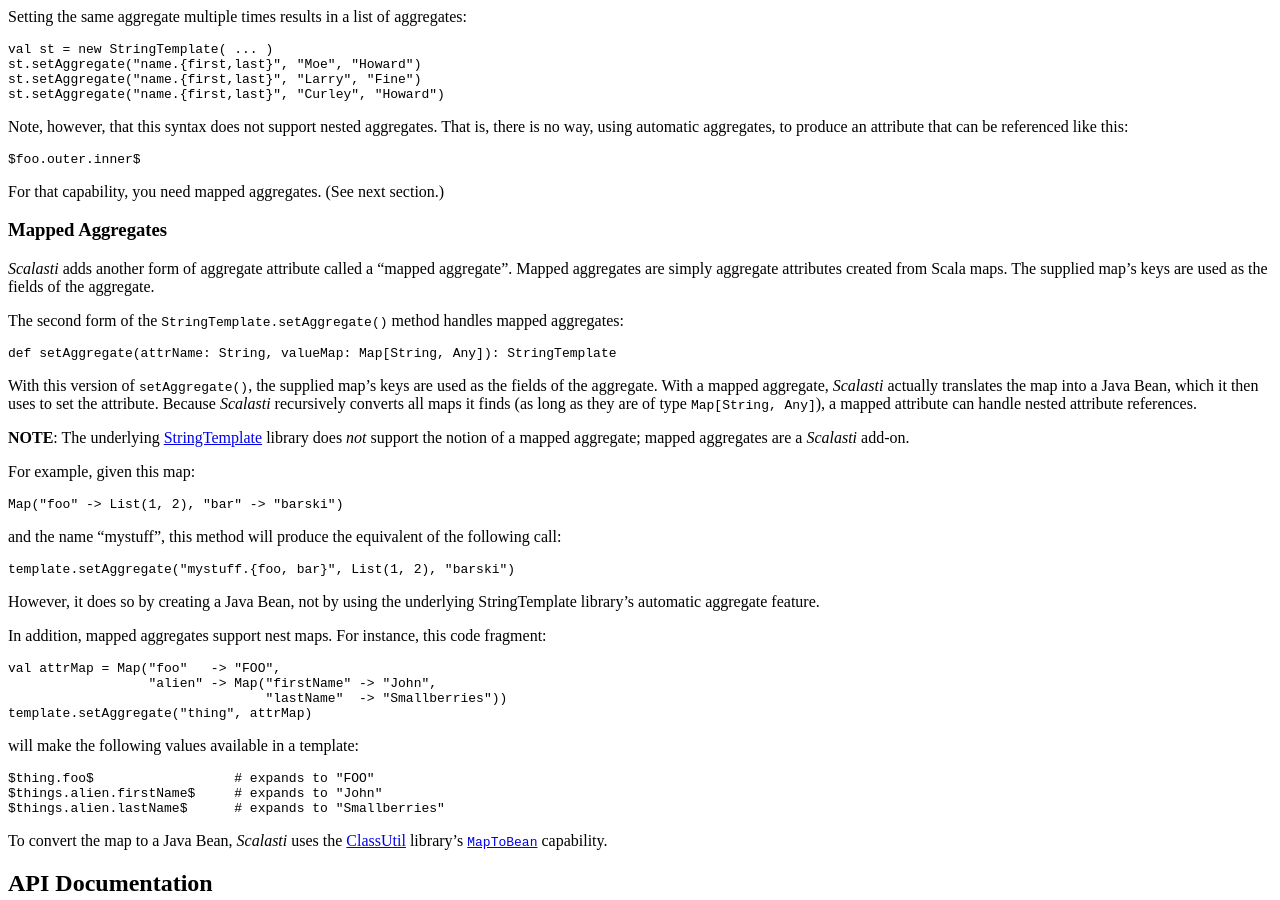
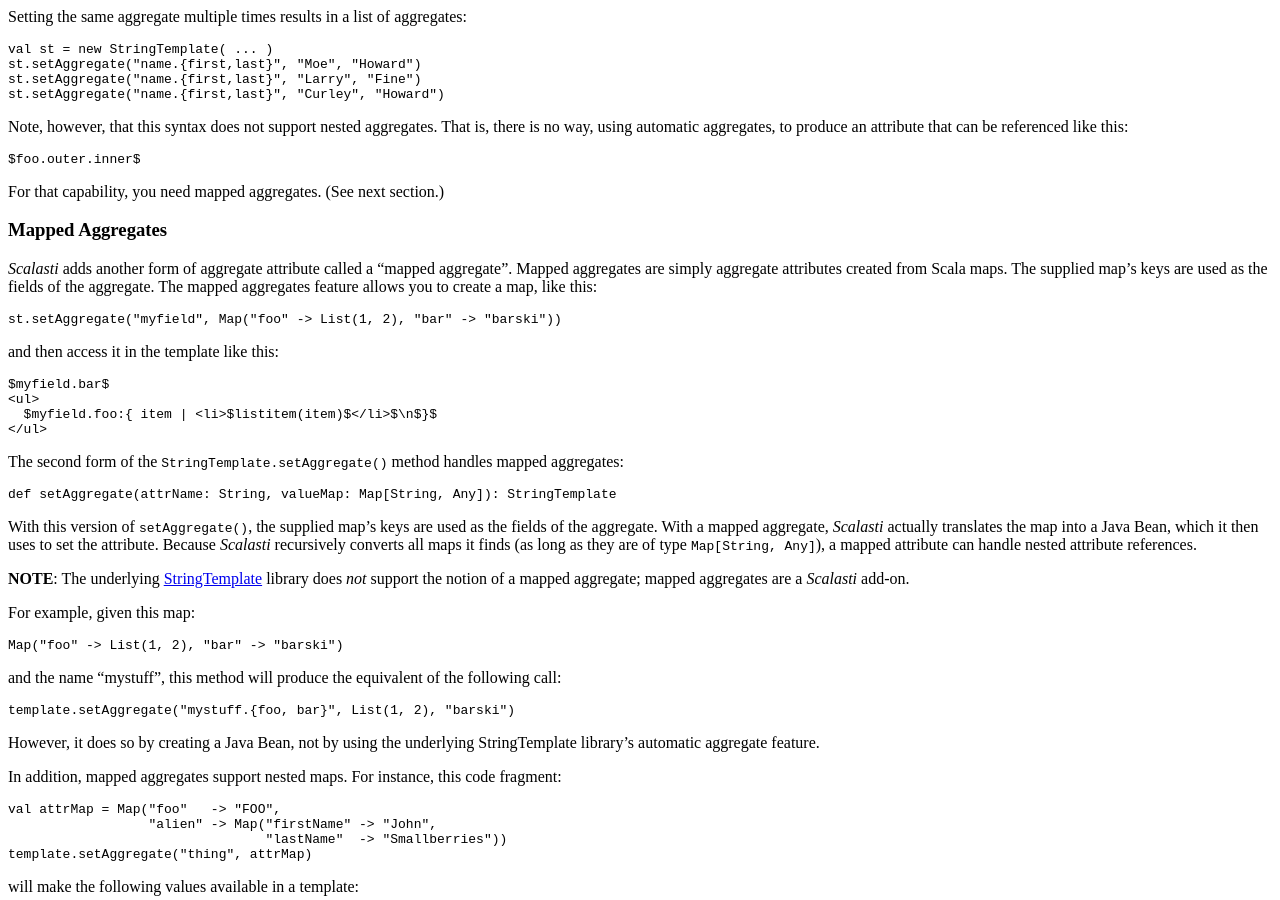
Before and after one commit to bmc/scalasti, a Jekyll site: the page built from index.md, in a window 1280 px wide and 900 px high, scrolled down 3433 px. Built offline with Jekyll 4.4.1, drawn with Linux system fonts in a browser that asks for light colours.

Commit message:
Clarification of mapped aggregates

```diff
--- a/index.md
+++ b/index.md
@@ -259,7 +259,17 @@ For that capability, you need mapped aggregates. (See next section.)
 *Scalasti* adds another form of aggregate attribute called a "mapped
 aggregate". Mapped aggregates are simply aggregate attributes created from
 Scala maps. The supplied map's keys are used as the fields of the
-aggregate.
+aggregate. The mapped aggregates feature allows you to create a map, like
+this:
+
+    st.setAggregate("myfield", Map("foo" -> List(1, 2), "bar" -> "barski"))
+
+and then access it in the template like this:
+
+    $myfield.bar$
+    <ul>
+      $myfield.foo:{ item | <li>$listitem(item)$</li>$\n$}$
+    </ul>
 
 The second form of the `StringTemplate.setAggregate()` method handles
 mapped aggregates:
@@ -288,7 +298,7 @@ following call:
 However, it does so by creating a Java Bean, not by using the underlying
 StringTemplate library's automatic aggregate feature.
 
-In addition, mapped aggregates support nest maps. For instance, this code
+In addition, mapped aggregates support nested maps. For instance, this code
 fragment:
 
     val attrMap = Map("foo"   -> "FOO",
```
